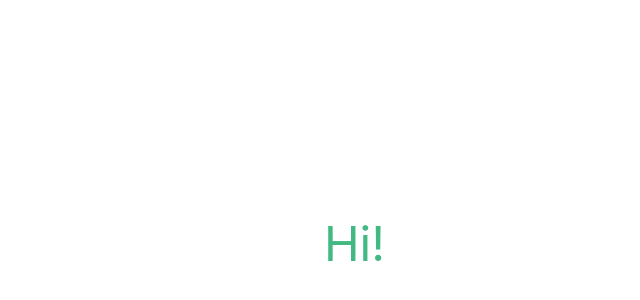
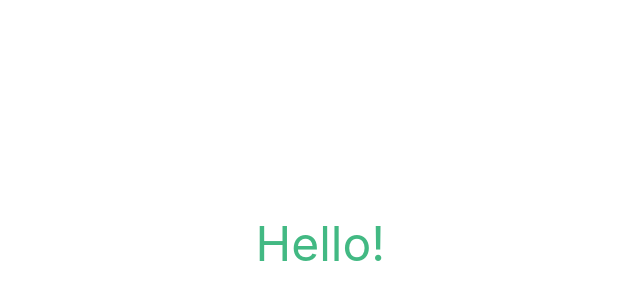
Before and after one commit to York-Solutions-LLC/civy-static-pages-deploy, a Vue app: page / in a window 1280 px wide. Shown: the part 148-448 px from the top of the page, without its empty margins (255-895 px from the left). Built offline with nearby package versions, Linux system fonts and the light colour scheme.

Commit message:
testing build fail formatting

```diff
--- a/src/App.vue
+++ b/src/App.vue
@@ -4,7 +4,7 @@
 
 <template>
   <div class="hello">
-    <h1>Hi!</h1>
+    <h1>Hello!</h1>
   </div>
 </template>
 
```
